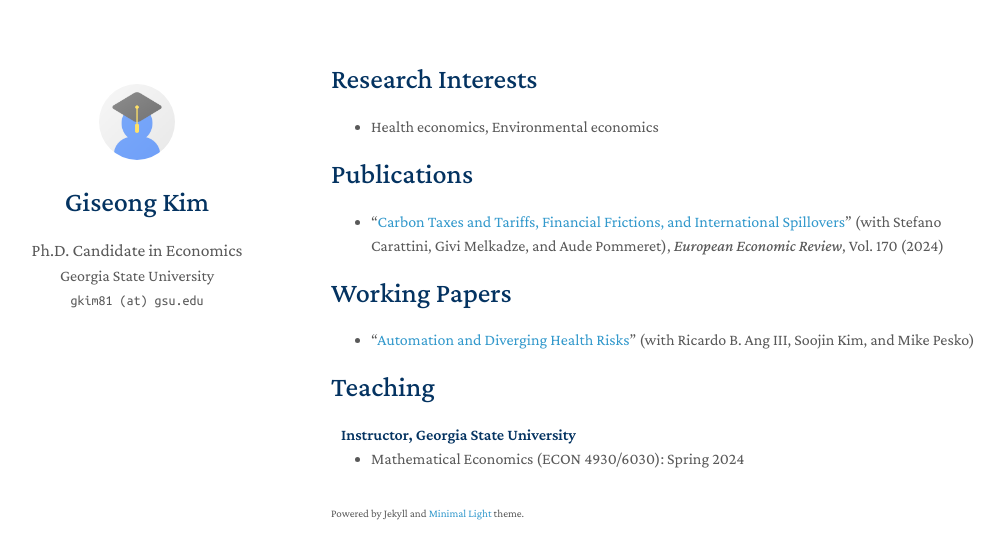
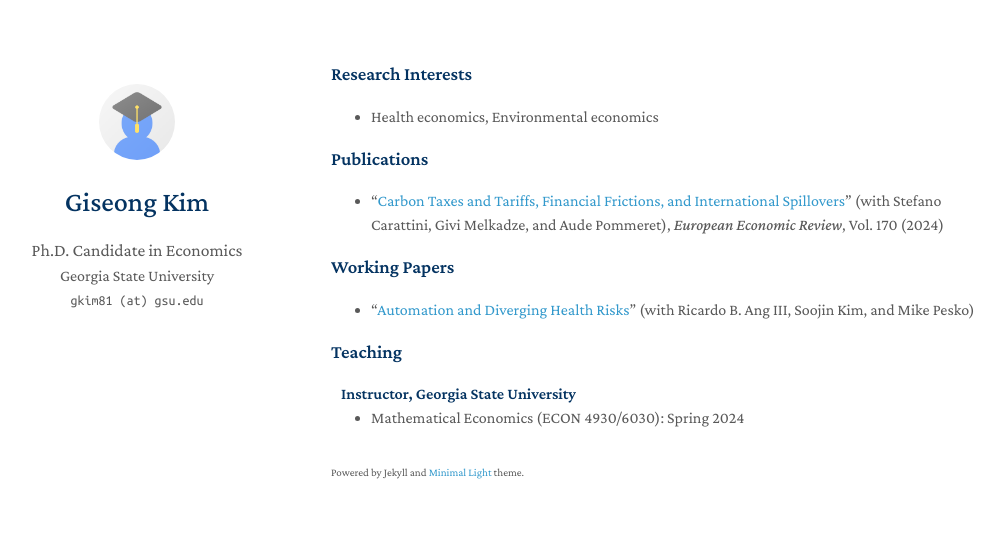
Before and after one commit to giseong-kim/giseong-kim.github.io, a Jekyll site: the page built from index.md, in a window 1280 px wide. Shown: the top 559 px of the page, without its empty margins (139-1143 px from the left). Built offline with Jekyll 4.4.1, drawn with Linux system fonts in a browser that asks for light colours; a style sheet for code colours, icons or effects is not loaded.

```diff
--- a/index.md
+++ b/index.md
@@ -7,19 +7,19 @@ layout: homepage
 I am a Ph.D. student at ...
 -->
 
-# Research Interests
+### Research Interests
 
 - Health economics, Environmental economics
 
-# Publications
+### Publications
 
 - “[Carbon Taxes and Tariffs, Financial Frictions, and International Spillovers](https://www.sciencedirect.com/science/article/pii/S0014292124002125)” (with Stefano Carattini, Givi Melkadze, and Aude Pommeret), *European Economic Review*, Vol. 170 (2024)
 
-# Working Papers
+### Working Papers
 
 - “[Automation and Diverging Health Risks](https://giseong-kim.github.io/assets/files/AKKP_2025.pdf)” (with Ricardo B. Ang III, Soojin Kim, and Mike Pesko)
 
-# Teaching
+### Teaching
 
 <h4 style="margin:0 10px 0;">Instructor, Georgia State University</h4>
 <ul style="margin:0 0 5px;">
```
